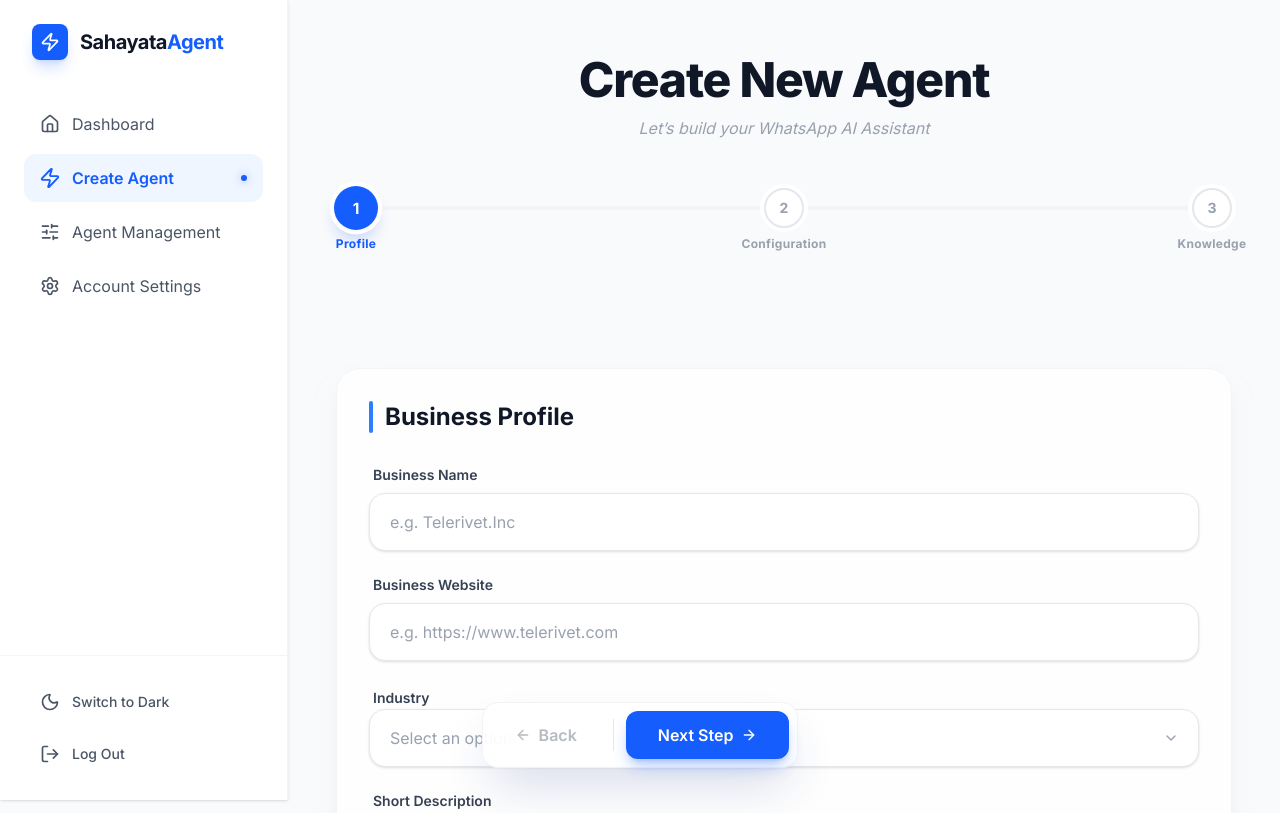
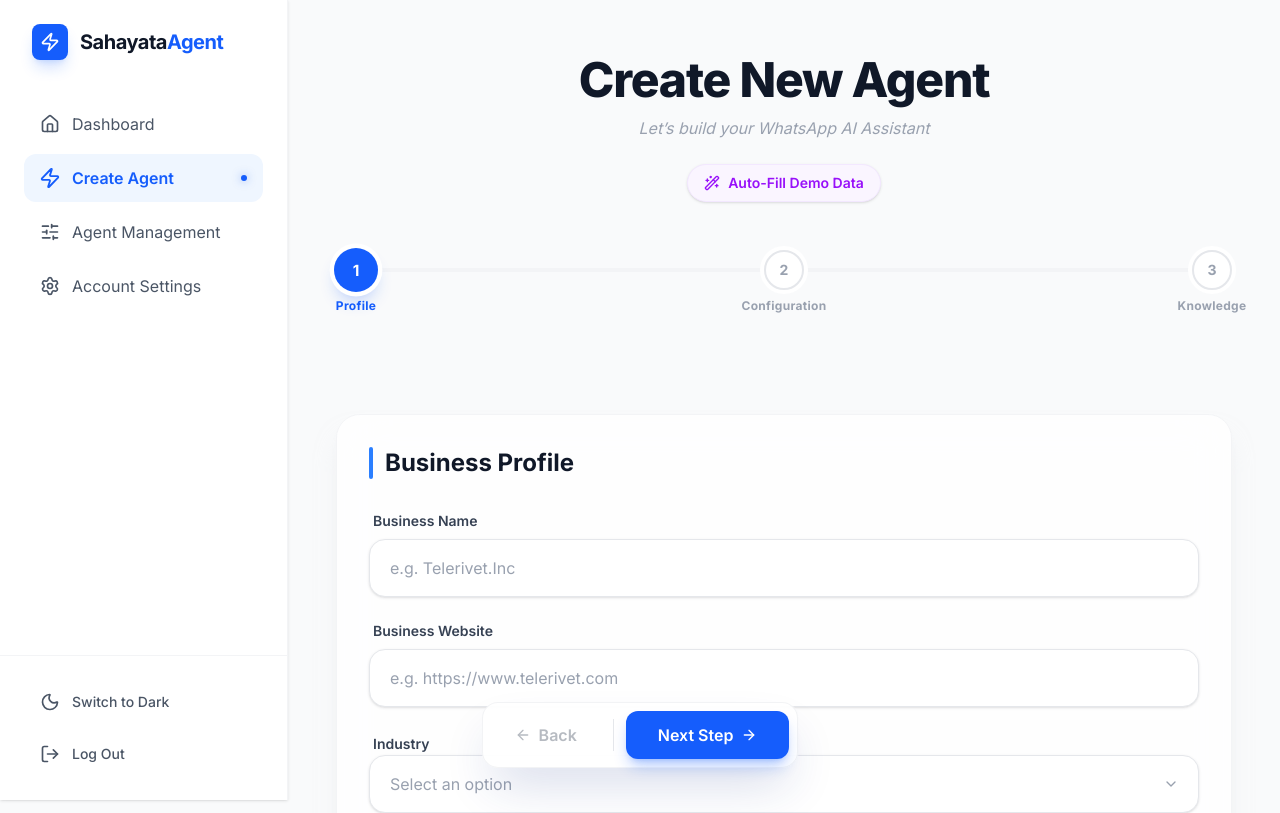
Before and after one commit to sAakib13/Agent-UI-Next, a Next.js app: page /create-agent in a window 1280 px wide. Shown: the top 813 px of the page. Built offline with nearby package versions, Linux system fonts and the light colour scheme.

Commit message:
fix: update with auto fill feature

```diff
--- a/app/create-agent/page.tsx
+++ b/app/create-agent/page.tsx
@@ -1,6 +1,6 @@
 "use client";
 
-import React, { useState, useEffect } from "react";
+import React, { useState } from "react";
 import { useRouter } from "next/navigation";
 import {
   ChevronDown,
@@ -18,6 +18,7 @@ import {
   Loader2,
   Settings2,
   AlertCircle,
+  Wand2, // Auto-fill icon
 } from "lucide-react";
 
 // --- Types & Config ---
@@ -53,7 +54,7 @@ type AgentConfig = {
   qrCode?: string;
 };
 
-// We remove the ID from here to prevent static generation issues
+// Initial state without ID (ID is generated on mount/state init)
 const initialConfigBase: Omit<AgentConfig, "id"> = {
   status: "Training",
   possibleActions: { updateContactTable: false, delegateToHuman: false },
@@ -81,6 +82,7 @@ const industries = [
   "Healthcare",
   "Education",
   "Real Estate",
+  "Hospitality",
 ];
 const languages = ["English", "Spanish", "French", "German", "Portuguese"];
 const tones = ["Formal", "Casual", "Friendly", "Professional", "Empathetic"];
@@ -436,7 +438,7 @@ export default function CreateAgentPage() {
   const router = useRouter();
   const [step, setStep] = useState(1);
 
-  // FIX: Initialize ID in state to ensure uniqueness per session/render
+  // Initialize ID in state to ensure uniqueness per session/render
   const [config, setConfig] = useState<AgentConfig>(() => ({
     ...initialConfigBase,
     id: typeof crypto !== "undefined" ? crypto.randomUUID() : "temp-id",
@@ -483,37 +485,100 @@ export default function CreateAgentPage() {
     }));
 
   const handleTriggerCodeChange = (
-    e: React.ChangeEvent<HTMLInputElement | HTMLTextAreaElement | HTMLSelectElement>
+    e: React.ChangeEvent<
+      HTMLInputElement | HTMLTextAreaElement | HTMLSelectElement
+    >
   ) => {
-    const target = e.target as HTMLInputElement;
-    let value = target.value.toUpperCase();
+    let value = e.target.value.toUpperCase();
     const words = value.trim().split(/\s+/);
     if (words.length > 4 && value.endsWith(" ")) return;
     if (words.length <= 5)
       setConfig((prev) => ({ ...prev, triggerCode: value }));
   };
 
+  // --- Auto-Fill Logic ---
+  const handleAutoFill = () => {
+    const presets = [
+      {
+        businessName: "Nexus Tech Solutions",
+        industry: "Technology",
+        businessURL: "https://nexus-demo.com",
+        shortDescription:
+          "A leading provider of cloud infrastructure and cybersecurity solutions for enterprise clients.",
+        agentName: "NexusBot",
+        language: "English",
+        tone: "Professional",
+        triggerCode: "START NEXUS",
+        greeting_message:
+          "Welcome to Nexus Tech! I am your virtual assistant. How can I help you with our cloud services today?",
+        persona:
+          "You are a knowledgeable and precise technical support assistant for a cloud infrastructure company. You prioritize security and uptime in your answers.",
+        task: "Answer FAQs about server pricing, troubleshoot basic login issues, and schedule consultations for enterprise plans.",
+        model: "gpt-4-turbo",
+        temperature: 0.5,
+        urls: [
+          "https://nexus-demo.com/docs",
+          "https://nexus-demo.com/pricing",
+          "https://nexus-demo.com/support",
+        ],
+      },
+      {
+        businessName: "The Bean & Leaf",
+        industry: "E-commerce",
+        businessURL: "https://bean-leaf-cafe.com",
+        shortDescription:
+          "An artisanal coffee roaster and tea shop specializing in organic, fair-trade blends.",
+        agentName: "Barista Buddy",
+        language: "English",
+        tone: "Friendly",
+        triggerCode: "ORDER COFFEE",
+        greeting_message:
+          "Hey there! ☕ Welcome to Bean & Leaf. Looking for a fresh brew or some beans?",
+        persona:
+          "You are a warm, energetic, and coffee-obsessed barista. You use emojis occasionally and love suggesting pairings.",
+        task: "Take coffee orders, explain the difference between roasts, and provide store hours and location.",
+        model: "gpt-4o",
+        temperature: 0.8,
+        urls: [
+          "https://bean-leaf-cafe.com/menu",
+          "https://bean-leaf-cafe.com/sustainability",
+        ],
+      },
+    ];
+
+    const randomPreset = presets[Math.floor(Math.random() * presets.length)];
+
+    setConfig((prev) => ({
+      ...prev,
+      ...randomPreset,
+    }));
+
+    setResultMessage({ type: "success", text: "Auto-filled with demo data!" });
+    setTimeout(() => setResultMessage(null), 2000);
+  };
+
   const validateStep = (currentStep: number): boolean => {
     if (currentStep === 1) {
       if (!config.businessName) {
-        alert("Please enter a Business Name");
+        setResultMessage({ type: "error", text: "Enter a Business Name" });
         return false;
       }
       if (!config.industry) {
-        alert("Please select an Industry");
+        setResultMessage({ type: "error", text: "Select an Industry" });
         return false;
       }
     }
     if (currentStep === 2) {
       if (!config.agentName) {
-        alert("Please enter an Agent Name");
+        setResultMessage({ type: "error", text: "Enter an Agent Name" });
         return false;
       }
       if (!config.triggerCode) {
-        alert("Please set a Trigger Code");
+        setResultMessage({ type: "error", text: "Set a Trigger Code" });
         return false;
       }
     }
+    setResultMessage(null); // Clear errors
     return true;
   };
 
@@ -566,7 +631,7 @@ export default function CreateAgentPage() {
       if (result.success) {
         setResultMessage({ type: "success", text: result.message });
         setDeployed(true);
-        // Optional: Redirect after delay
+        // Optional: Redirect
         // setTimeout(() => router.push("/dashboard"), 2000);
       } else {
         setResultMessage({ type: "error", text: result.message });
@@ -586,16 +651,28 @@ export default function CreateAgentPage() {
         <h1 className="text-5xl font-extrabold tracking-tight text-gray-900 dark:text-white mb-3">
           Create New Agent
         </h1>
-        <p className="text-md text-gray-400 dark:text-gray-400 max-w-xl mx-auto italic">
+        <p className="text-md text-gray-400 dark:text-gray-400 max-w-xl mx-auto italic mb-6">
           Let’s build your WhatsApp AI Assistant
         </p>
+
+        {/* --- Auto-Fill Button --- */}
+        {!deployed && (
+          <button
+            type="button"
+            onClick={handleAutoFill}
+            className="inline-flex items-center px-4 py-2 bg-purple-50 dark:bg-purple-900/20 text-purple-600 dark:text-purple-300 rounded-full text-sm font-semibold hover:bg-purple-100 dark:hover:bg-purple-900/40 transition-all shadow-sm hover:shadow-md border border-purple-100 dark:border-purple-800"
+          >
+            <Wand2 className="w-4 h-4 mr-2" />
+            Auto-Fill Demo Data
+          </button>
+        )}
       </header>
 
       <div className="px-4 md:px-0">
         <Stepper currentStep={step} deployed={deployed} />
       </div>
 
-      <div className="flex justify-center items-center w-full min-h-[60px]">
+      <div className="flex justify-center items-center w-full min-h-[60px] mb-4">
         {resultMessage && (
           <div
             className={`px-6 py-3 w-fit rounded-xl font-medium shadow-lg transition-all ease-in flex items-center justify-center gap-2
@@ -615,7 +692,7 @@ export default function CreateAgentPage() {
         )}
       </div>
 
-      <form className="mt-8 space-y-8 animate-in fade-in slide-in-from-bottom-8 duration-700">
+      <form className="space-y-8 animate-in fade-in slide-in-from-bottom-8 duration-700">
         {step === 1 && (
           <div className="space-y-6">
             <section className="bg-white/80 dark:bg-gray-900/80 backdrop-blur-xl border border-gray-100 dark:border-gray-800 rounded-3xl p-8 shadow-xl shadow-gray-200/50 dark:shadow-none">
```
